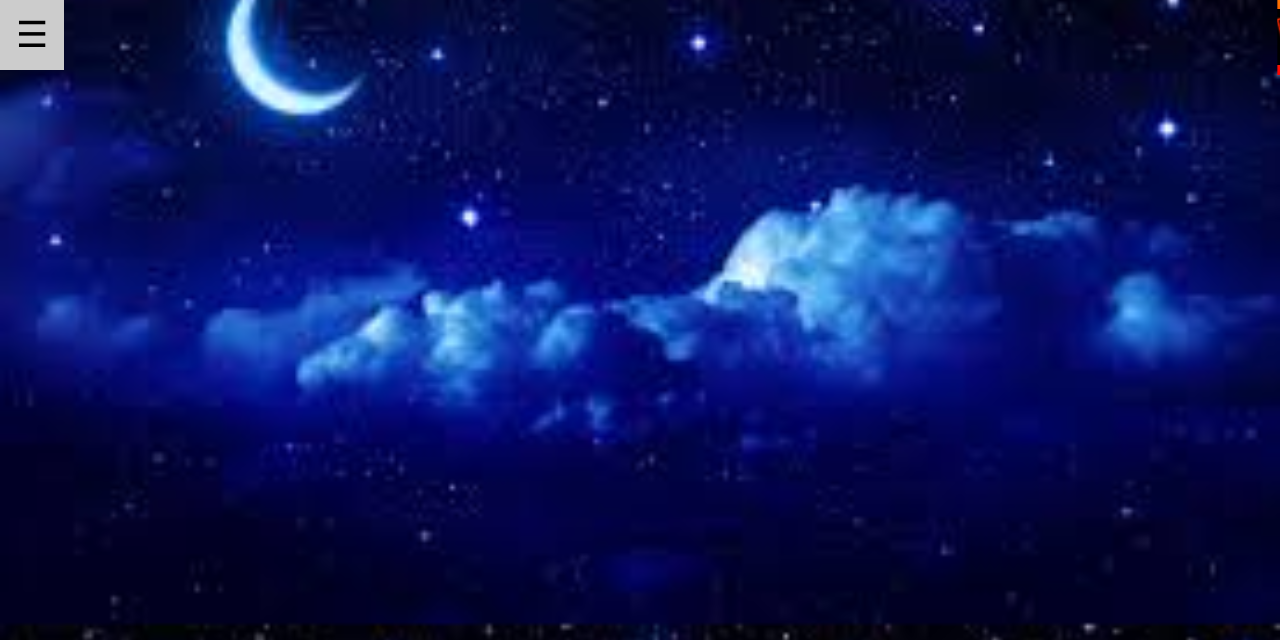
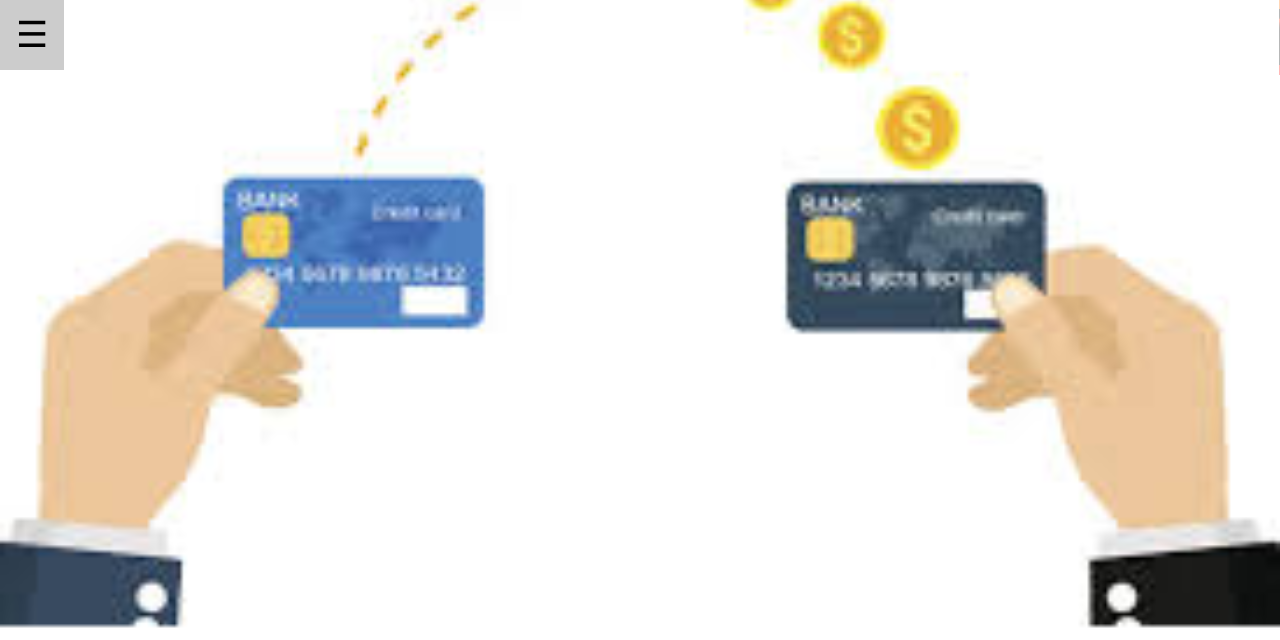
Before and after one commit to Sruthilalitha/sparks, a Django app: page /Home in a window 1280 px wide. Shown: the top 640 px of the page. Run offline with Django 3.2, Linux system fonts and the light colour scheme.

Commit message:
Update mai.html

```diff
--- a/template/mai.html
+++ b/template/mai.html
@@ -74,13 +74,13 @@ header {
     height: 100vh;
     display: flex;
 
-  /**/  background-color:url('{{baseUrl}}/bg.jfif') ;
+  /**/  background-color:url('{{baseUrl}}/1.jpg') ;
 }
 body{
     height: 100vh;
     display: flex;
   /**/  background-color: black;
-  background-image: url('{{baseUrl}}/bg.jfif');
+  background-image: url('{{baseUrl}}/1.jpg');
   height: 50vh;
      background-size: cover;
 	 background-position: center;
```
